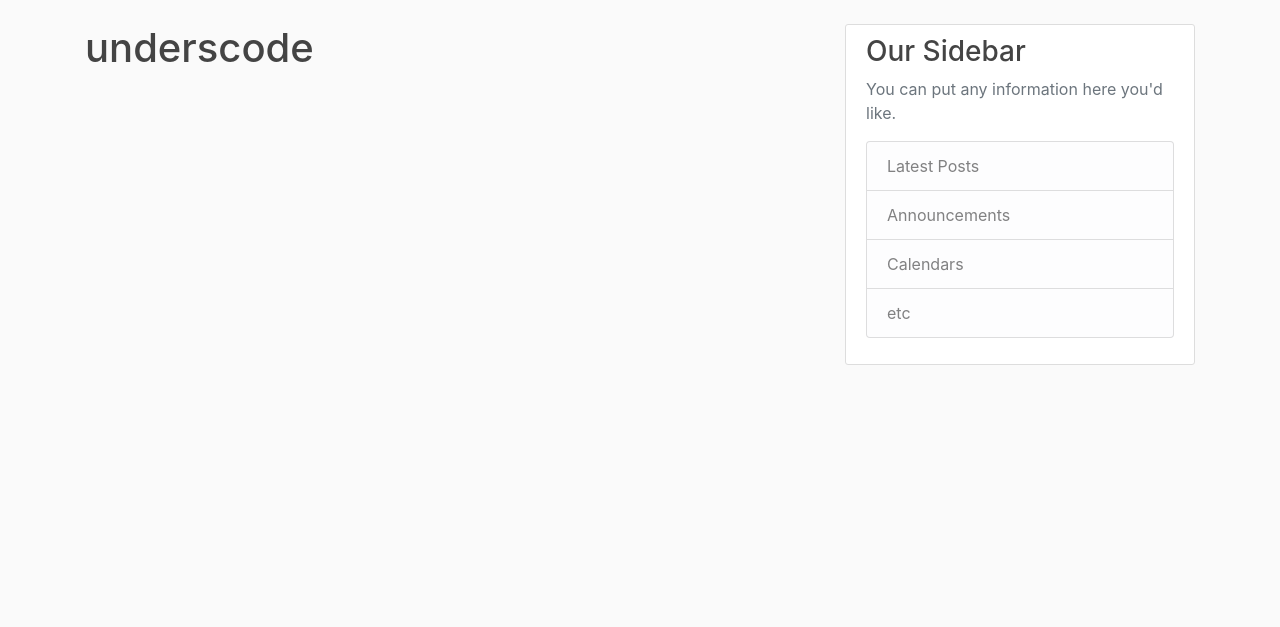
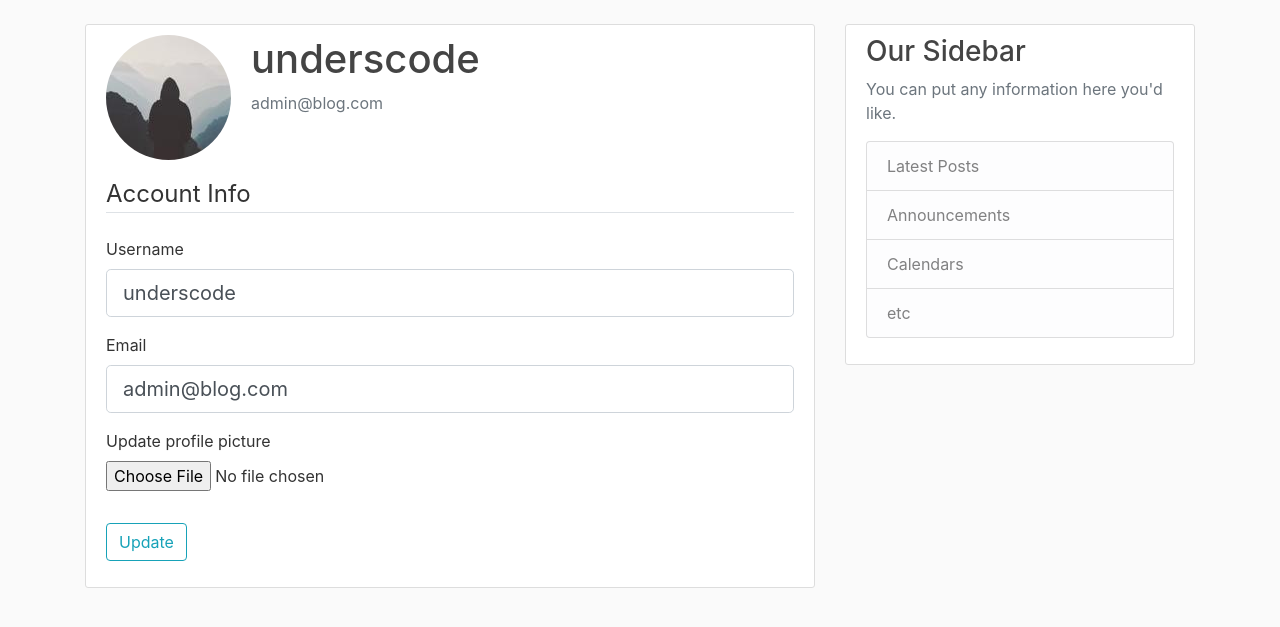
Before and after one commit to underscoDe/flask-blog, a Flask app: page /account in a window 1280 px wide. Shown: the part 56-683 px from the top of the page. Run offline with Flask 2, Linux system fonts and the light colour scheme; a user stored in the database is signed in; some libraries are stand-ins or nearby versions.

Commit message:
user account and profile picture

```diff
--- a/flaskblog/forms.py
+++ b/flaskblog/forms.py
@@ -1,6 +1,8 @@
 #!/usr/bin/env python3
 """Handling Forms"""
 from flask_wtf import FlaskForm
+from flask_wtf.file import FileField, FileAllowed
+from flask_login import current_user
 from wtforms import (
     StringField, PasswordField, SubmitField, BooleanField
 )
@@ -41,3 +43,29 @@ class LoginForm(FlaskForm):
     password = PasswordField('Password', validators=[DataRequired()])
     remember = BooleanField('Remember Me')
     submit = SubmitField('Sign In')
+
+
+class UpdateAccountForm(FlaskForm):
+    """Registration form handler"""
+    username = StringField('Username', validators=[
+        DataRequired(), Length(min=2, max=20)])
+    email = StringField('Email', validators=[
+        DataRequired(), Email()])
+    picture = FileField(
+        'Update profile picture', validators=[FileAllowed(['jpg', 'png'])]
+    )
+    submit = SubmitField('Update')
+
+    def validate_username(self, username):
+        if username.data != current_user.username:
+            user = User.query.filter_by(username=username.data).first()
+
+            if user:
+                raise ValidationError('Username exists. Please choose another one.')
+
+    def validate_email(self, email):
+        if email.data != current_user.email:
+            user = User.query.filter_by(email=email.data).first()
+
+            if user:
+                raise ValidationError('Email exists. Please choose another one.')
--- a/flaskblog/routes.py
+++ b/flaskblog/routes.py
@@ -2,11 +2,14 @@
 """Routes"""
 
 
+import os
+import secrets
+from PIL import Image
 from flask import (
     render_template, flash, url_for, redirect, request
 )
 from flaskblog import app, db, bcrypt
-from flaskblog.forms import LoginForm, RegistrationForm
+from flaskblog.forms import LoginForm, RegistrationForm, UpdateAccountForm
 from flaskblog.models import User, Post
 from flask_login import (
     login_user, current_user, logout_user, login_required
@@ -83,7 +86,40 @@ def logout():
     return redirect(url_for('home'))
 
 
-@app.route('/account')
+def save_picture(form_picture):
+    random_hex = secrets.token_hex(8)
+    _, fext = os.path.splitext(form_picture.filename)
+    fname = random_hex + fext
+    # pic_path = os.path.join(app.root_path, '/static/profile_pics', fname)
+    pic_path = f'{app.root_path}/static/profile_pics/{fname}'
+
+    output_size = (125, 125)
+    i = Image.open(form_picture)
+    i.thumbnail(output_size)
+
+    i.save(pic_path)
+
+    return fname
+
+
+@app.route('/account', methods=['GET', 'POST'])
 @login_required
 def account():
-    return render_template('account.html', title='Account')
+    form = UpdateAccountForm()
+    if form.validate_on_submit():
+        if form.picture.data:
+            picture_file = save_picture(form.picture.data)
+            current_user.image_file = picture_file
+        current_user.username = form.username.data
+        current_user.email = form.email.data
+        db.session.commit()
+        flash(f'Your account has been updated successfully.', 'success')
+        return redirect(url_for('account'))
+    elif request.method == 'GET':
+        form.username.data = current_user.username
+        form.email.data = current_user.email
+    image_file = url_for(
+        'static', filename=f'profile_pics/{current_user.image_file}'
+    )
+    return render_template('account.html', title='Account',
+                           image_file=image_file, form=form)
--- a/flaskblog/templates/account.html
+++ b/flaskblog/templates/account.html
@@ -1,4 +1,57 @@
 {% extends "base.html" %}
 {% block content %}
-    <h1>{{ current_user.username }}</h1>
+<div class="content-section">
+    <div class="media">
+        <img class="rounded-circle account-img" src="{{ image_file }}">
+        <div class="media-body">
+            <h2 class="account-heading">{{ current_user.username }}</h2>
+            <p class="text-secondary">{{ current_user.email }}</p>
+        </div>
+    </div>
+    <!-- FORM HERE -->
+    <form action="" method="POST" enctype="multipart/form-data">
+        {{ form.hidden_tag() }}
+        <fieldset class="form-group">
+            <legend class="border-bottom mb-4">Account Info</legend>
+            <div class="form-group">
+                {{ form.username.label(class="form-control-label") }}
+                {% if form.username.errors %}
+                {{ form.username(class="form-control form-control-lg is-invalid") }}
+                <div class="invalid-feedback">
+                    {% for error in form.username.errors %}
+                    <span>{{ error }}</span>
+                    {% endfor %}
+                </div>
+                {% else %}
+                {{ form.username(class="form-control form-control-lg") }}
+                {% endif %}
+            </div>
+            <div class="form-group">
+                {{ form.email.label(class="form-control-label") }}
+                {% if form.email.errors %}
+                {{ form.email(class="form-control form-control-lg is-invalid") }}
+                <div class="invalid-feedback">
+                    {% for error in form.email.errors %}
+                    <span>{{ error }}</span>
+                    {% endfor %}
+                </div>
+                {% else %}
+                {{ form.email(class="form-control form-control-lg") }}
+                {% endif %}
+            </div>
+            <div class="form-group">
+                {{ form.picture.label() }}
+                {{ form.picture(class='form-control-file') }}
+                {% if form.picture.errors %}
+                    {% for error in form.picture.errors %}
+                    <span class='text-danger'>{{ error }}</span><br>
+                    {% endfor %}
+                {% endif %}
+            </div>
+        </fieldset>
+        <div class="form-group">
+            {{ form.submit(class="btn btn-outline-info") }}
+        </div>
+    </form>
+</div>
 {% endblock %}
--- a/requirements.txt
+++ b/requirements.txt
@@ -1,3 +1,6 @@
 Flask==2.1.3
+Flask_Bcrypt==1.0.1
+Flask_Login==0.6.2
+Flask_SQLAlchemy==2.5.1
 Flask_WTF==1.0.1
 WTForms==3.0.1
```
Also changed, not shown: flaskblog/blog.db, flaskblog/static/profile_pics/086873567bf1c1f2.jpg (added), flaskblog/static/profile_pics/default.jpg (added), flaskblog/static/profile_pics/fc22d1abd7af406c.jpg (added).
